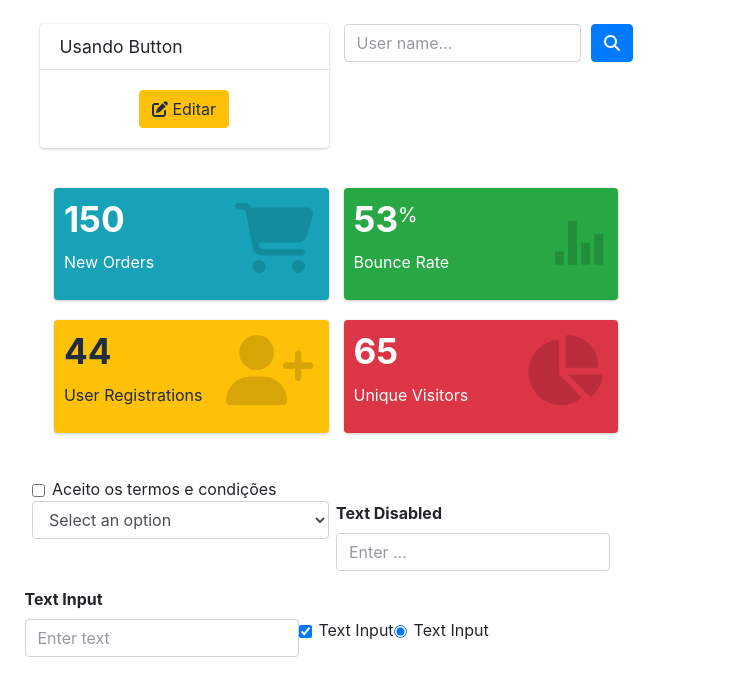
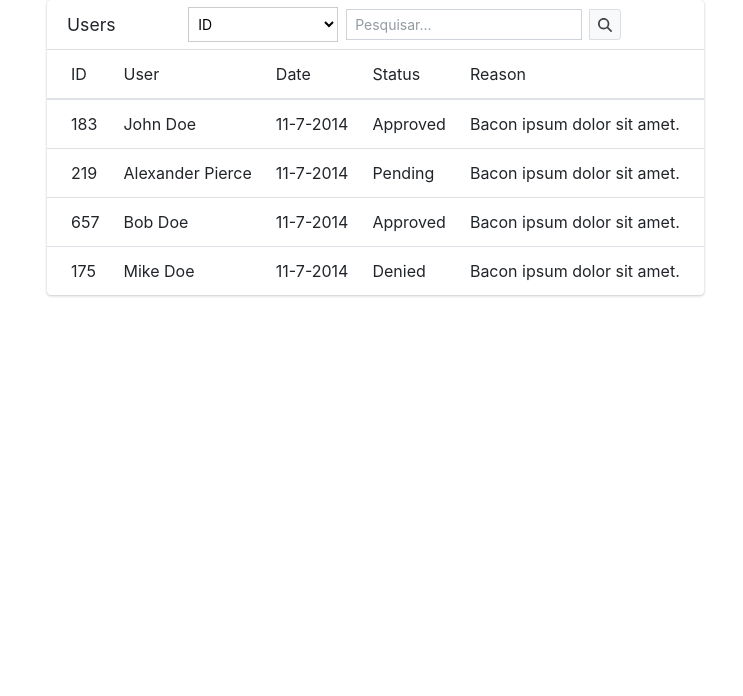
Before and after one commit to Mario-Coxe/vue-componentization, a Vue app: page / in a window 1280 px wide. Shown: the top 696 px of the page, without its empty margins (0-743 px from the left). Built offline with nearby package versions, Linux system fonts and the light colour scheme.

Commit message:
feat: table component creation

```diff
--- a/src/App.vue
+++ b/src/App.vue
@@ -7,6 +7,8 @@ import Checkbox from '@/components/checkbox/checkbox.vue'
 import Select from '@/components/select/select.vue'
 import Input from '@/components/input/input.vue'
 import genericInput from './components/generic-input/generic-input.vue'
+import Table from './components/table/table.vue'
+
 const handleButtonClick = () => {
   console.log('Botão foi clicado!')
 }
@@ -31,9 +33,56 @@ const dropdownOptions = ref([
 ])
 
 const selectedValue = ref<string | number>()
+
+const tableColumns = [
+  { key: 'id', label: 'ID' },
+  { key: 'user', label: 'User' },
+  { key: 'date', label: 'Date' },
+  { key: 'status', label: 'Status' },
+  { key: 'reason', label: 'Reason' }
+]
+
+const tableData = [
+  {
+    id: 183,
+    user: 'John Doe',
+    date: '11-7-2014',
+    status: 'Approved',
+    reason: 'Bacon ipsum dolor sit amet.'
+  },
+  {
+    id: 219,
+    user: 'Alexander Pierce',
+    date: '11-7-2014',
+    status: 'Pending',
+    reason: 'Bacon ipsum dolor sit amet.'
+  },
+  {
+    id: 657,
+    user: 'Bob Doe',
+    date: '11-7-2014',
+    status: 'Approved',
+    reason: 'Bacon ipsum dolor sit amet.'
+  },
+  {
+    id: 175,
+    user: 'Mike Doe',
+    date: '11-7-2014',
+    status: 'Denied',
+    reason: 'Bacon ipsum dolor sit amet.'
+  }
+]
 </script>
 
 <template>
+  <Table
+    :title="'Users'"
+    :columns="tableColumns"
+    :data="tableData"
+    :search="true"
+    searchPlaceholder="Search items..."
+  />
+  <!--
   <div class="container mt-4">
     <div class="row justify-content-center">
       <div class="col-md-6 mb-4">
@@ -127,6 +176,7 @@ const selectedValue = ref<string | number>()
       </div>
     </div>
   </div>
+  !-->
 </template>
 
 <style scoped></style>
--- a/src/components/search-input/search-input.vue
+++ b/src/components/search-input/search-input.vue
@@ -1,14 +1,21 @@
 <template>
-  <div class="search-input">
-    <input type="text" class="form-control" :placeholder="placeholder" v-model="searchQuery" />
-    <Button type="primary" size="btn-sm" :isDisabled="false" icon="fa fa-search" @click="onSearch">
-    </Button>
+  <input
+    class="form-control float-right"
+    type="text"
+    name="table_search"
+    :placeholder="placeholder"
+    v-model="searchQuery"
+  />
+
+  <div class="input-group-append">
+    <button type="submit" class="btn btn-default" @click="onSearch">
+      <i class="fas fa-search"></i>
+    </button>
   </div>
 </template>
 
 <script setup lang="ts">
 import { defineProps, defineEmits, ref } from 'vue'
-import Button from '../button/button.vue'
 
 const props = defineProps({
   placeholder: {
@@ -26,18 +33,4 @@ const onSearch = () => {
 }
 </script>
 
-<style scoped>
-.search-input {
-  display: flex;
-  align-items: center;
-}
-
-.search-input input {
-  flex-grow: 1;
-  margin-right: 10px;
-}
-
-.search-input button {
-  padding: 6px 12px;
-}
-</style>
+<style scoped></style>
--- /dev/null
+++ b/src/components/table/table.vue
@@ -0,0 +1,109 @@
+<template>
+  <div class="container">
+    <div class="col-12">
+      <div class="card">
+        <div class="card-header d-flex justify-content-between align-items-center">
+          <h3 class="card-title">{{ title }}</h3>
+
+          <div v-if="search" class="card-tools">
+            <div class="input-group input-group-sm optionbox">
+              <select v-model="selectedColumn" class="form-select form-select-sm me-2">
+                <option v-for="column in columns" :key="column.key" :value="column.key">
+                  {{ column.label }}
+                </option>
+              </select>
+              <SearchInput placeholder="Pesquisar..." class="form-control" />
+            </div>
+          </div>
+        </div>
+        <!-- /.card-header -->
+        <div class="card-body table-responsive p-0">
+          <table class="table table-hover text-nowrap">
+            <thead>
+              <tr>
+                <th v-for="column in columns" :key="column.key">{{ column.label }}</th>
+              </tr>
+            </thead>
+            <tbody>
+              <tr v-for="(row, index) in filteredData" :key="index">
+                <td v-for="column in columns" :key="column.key">{{ row[column.key] }}</td>
+              </tr>
+            </tbody>
+          </table>
+        </div>
+        <!-- /.card-body -->
+      </div>
+      <!-- /.card -->
+    </div>
+  </div>
+</template>
+
+<script setup lang="ts">
+import { ref, computed, defineProps } from 'vue'
+import SearchInput from '../search-input/search-input.vue'
+
+// Props
+const props = defineProps({
+  title: {
+    type: String,
+    default: 'Responsive Hover Table'
+  },
+  columns: {
+    type: Array as () => Array<{ key: string; label: string }>,
+    required: true
+  },
+  data: {
+    type: Array as () => Array<Record<string, any>>,
+    required: true
+  },
+  search: {
+    type: Boolean,
+    default: true
+  },
+  searchPlaceholder: {
+    type: String,
+    default: 'Search...'
+  }
+})
+
+const selectedColumn = ref(props.columns[0].key)
+const searchQuery = ref('')
+
+// Filtered data
+const filteredData = computed(() => {
+  if (!searchQuery.value) return props.data
+  return props.data.filter((row) => {
+    return String(row[selectedColumn.value]).toLowerCase().includes(searchQuery.value.toLowerCase())
+  })
+})
+
+// Methods
+const onSearch = () => {
+  // Ação de busca se necessário
+}
+</script>
+
+<style scoped>
+.optionbox {
+  display: flex;
+  align-items: center;
+  gap: 0.5rem; /* Espaço entre o select e o campo de pesquisa */
+}
+
+.optionbox select {
+  background: #ffffff; /* Cor branca para o fundo */
+  color: #000000; /* Texto preto para contraste */
+  padding: 5px; /* Reduzido o padding */
+  width: 150px; /* Largura menor */
+  height: 35px; /* Altura menor */
+  border: 1px solid #ccc; /* Borda cinza clara */
+  font-size: 14px; /* Tamanho da fonte reduzido */
+  box-shadow: none; /* Removido o box-shadow */
+  outline: none;
+}
+
+.optionbox select:focus {
+  border-color: #007bff; /* Cor de foco padrão do Bootstrap */
+  box-shadow: 0 0 0 0.2rem rgba(38, 143, 255, 0.25); /* Sombra leve de foco */
+}
+</style>
--- a/src/main.ts
+++ b/src/main.ts
@@ -11,6 +11,7 @@ import '@fortawesome/fontawesome-free/css/all.min.css'
 import 'admin-lte/dist/js/adminlte.min.js'
 import '@fortawesome/fontawesome-free/css/all.css'
 import '@fortawesome/fontawesome-free/js/all.js'
+import 'moment'
 
 const app = createApp(App)
 
```
